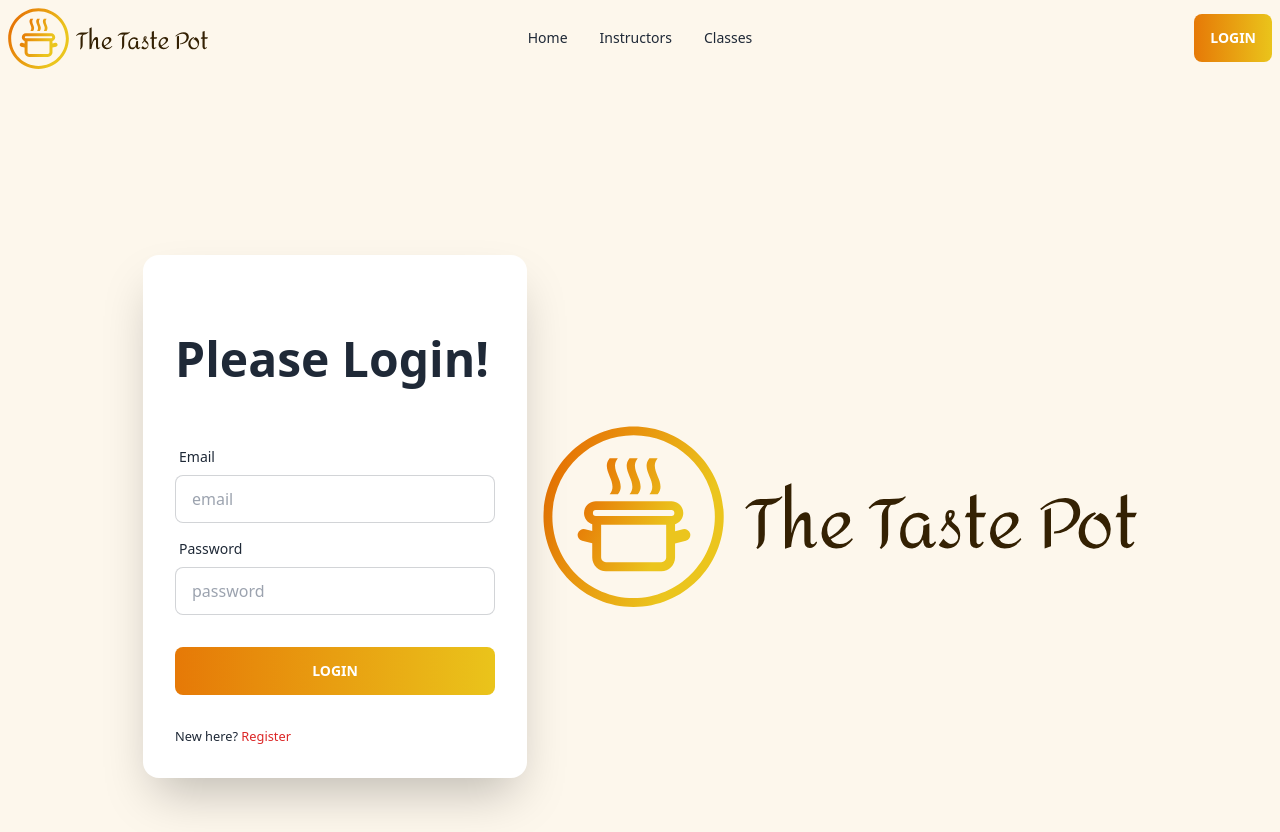
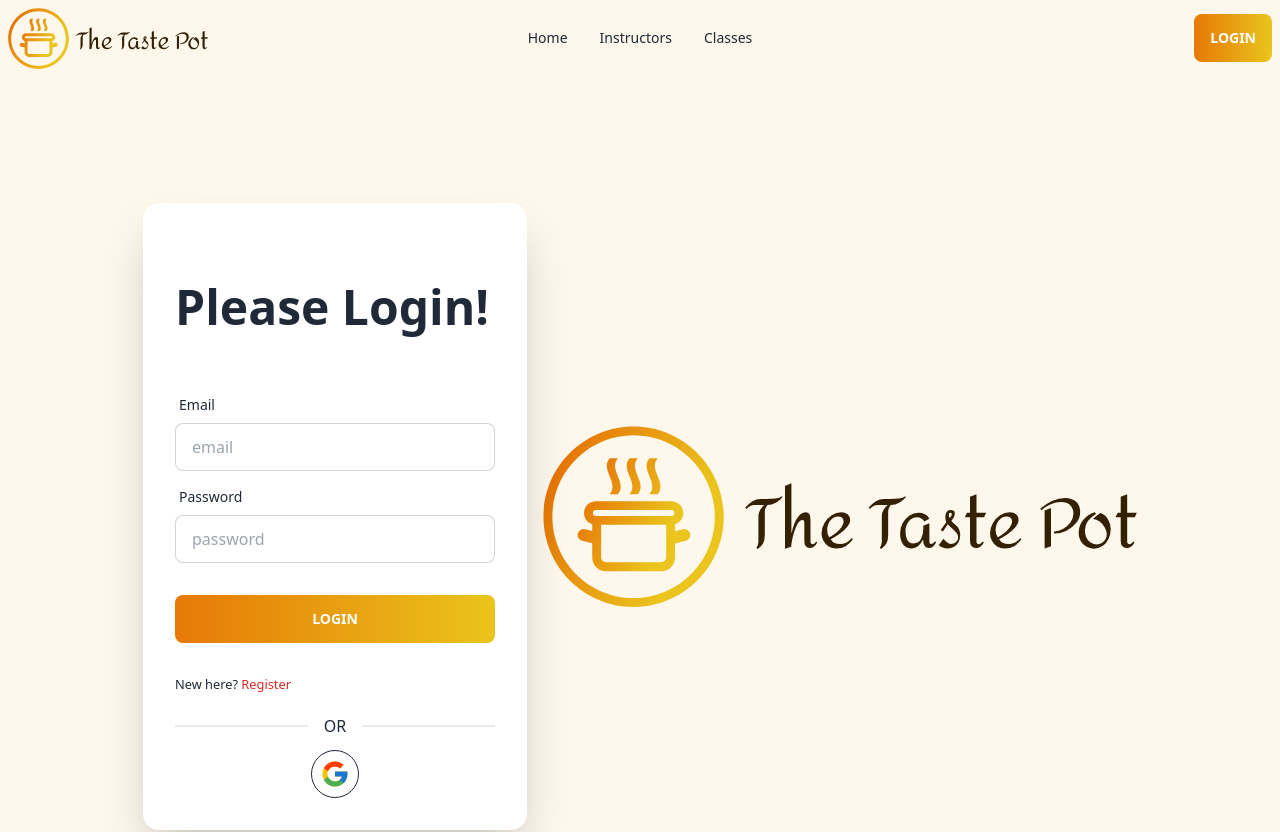
Before and after one commit to the-nazzmul/the-taste-pot-client, a React (Vite) app: page /login in a window 1280 px wide. Shown: the top 832 px of the page. Built offline with nearby package versions, Linux system fonts and the light colour scheme; no server answers.

Commit message:
git added social login

```diff
--- a/src/Pages/LoginAndRegistration/Login.jsx
+++ b/src/Pages/LoginAndRegistration/Login.jsx
@@ -2,10 +2,11 @@ import { useForm } from "react-hook-form";
 import { Link, useLocation, useNavigate } from "react-router-dom";
 import logo from './../../assets/logo.svg'
 import useAuth from "../../Hooks/useAuth";
+import SocialLogin from "./SocialLogin";
 
 
 const Login = () => {
-    const {signIn, googleLogin} = useAuth()
+    const {signIn} = useAuth()
     const { register, handleSubmit } = useForm();
     const navigate = useNavigate();
     const location = useLocation();
@@ -47,6 +48,7 @@ const Login = () => {
                                 <input className="custom-btn" type="submit" value="Login" />
                             </div>
                             <small>New here? <Link to='/register' className="text-red-600">Register</Link></small>
+                            <SocialLogin></SocialLogin>
                         </form>
                     </div>
                 </div>
--- a/src/Pages/LoginAndRegistration/Registration.jsx
+++ b/src/Pages/LoginAndRegistration/Registration.jsx
@@ -3,6 +3,7 @@ import { Link, useNavigate } from "react-router-dom";
 import logo from './../../assets/logo.svg'
 import useAuth from "../../Hooks/useAuth";
 import Swal from "sweetalert2";
+import SocialLogin from "./SocialLogin";
 
 
 const image_hosting_token = import.meta.env.VITE_IMAGE_HOSTING_TOKEN
@@ -29,6 +30,7 @@ const Registration = () => {
                             data.image = imageRes.data.display_url;
                             updateUserProfile(data.name, data.image)
                                 .then(() => {
+                                    // TODO: Need to save user to the DB
                                     Swal.fire({
                                         position: 'center',
                                         icon: 'success',
@@ -115,6 +117,7 @@ const Registration = () => {
                                 <input className="custom-btn" type="submit" value="Register" />
                             </div>
                             <p>Already Have an account? <Link to='/login' className="text-red-600">Login</Link></p>
+                            <SocialLogin></SocialLogin>
                         </form>
                     </div>
                 </div>
--- a/src/Pages/LoginAndRegistration/SocialLogin.jsx
+++ b/src/Pages/LoginAndRegistration/SocialLogin.jsx
@@ -1,9 +1,29 @@
-
+import { FcGoogle } from "react-icons/fc";
+import useAuth from "../../Hooks/useAuth";
+import { useLocation, useNavigate } from "react-router-dom";
 
 const SocialLogin = () => {
+    const {googleLogin} = useAuth()
+    const navigate = useNavigate();
+    const location = useLocation();
+
+    const from = location.state?.from?.pathname || "/";
+
+    const handleGoogleSignIn = () => {
+        googleLogin()
+        .then(()=>{
+            // TODO: Need to save user to the DB
+            navigate(from)
+        })
+    }
     return (
-        <div>
-
+        <div >
+            <div className="divider">OR</div>
+            <div className="flex justify-center">
+                <button onClick={handleGoogleSignIn} className="btn btn-circle btn-outline">
+                    <FcGoogle className="text-3xl"></FcGoogle>
+                </button>
+            </div>
         </div>
     );
 };
```
